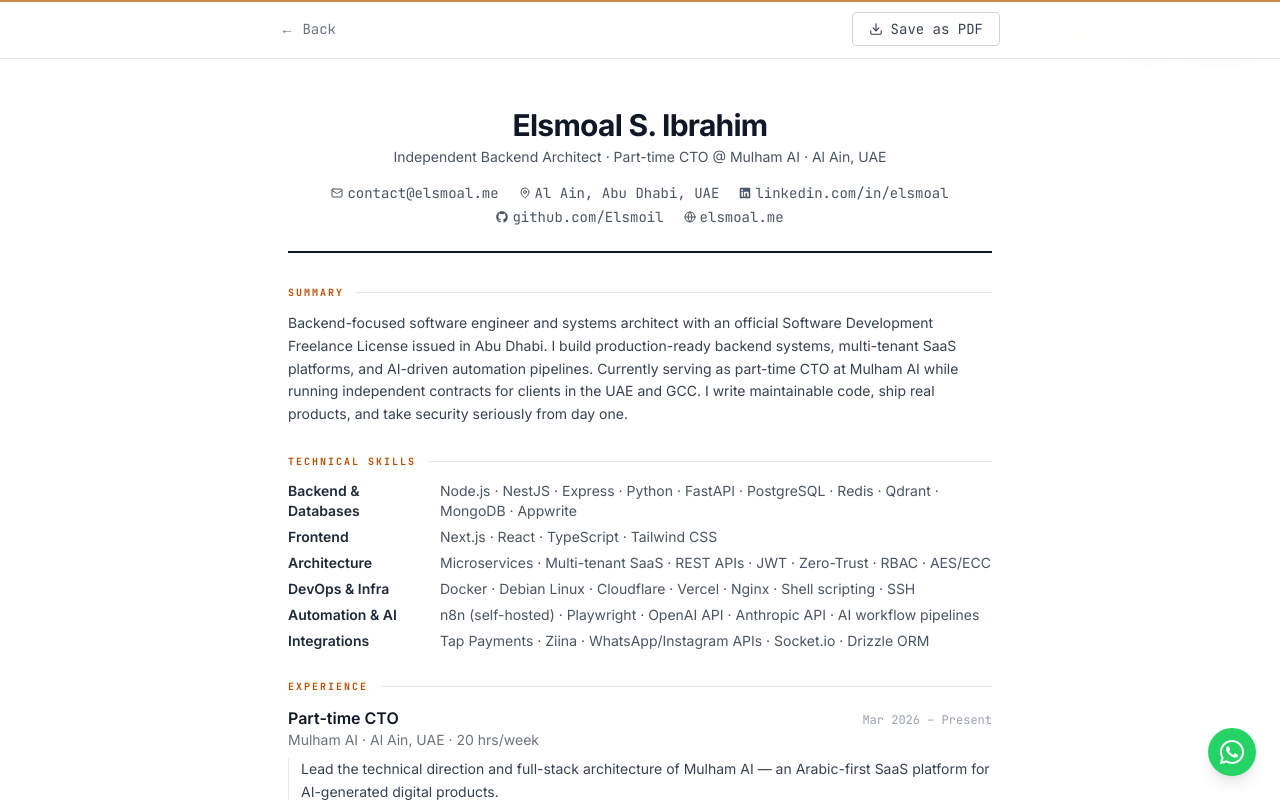
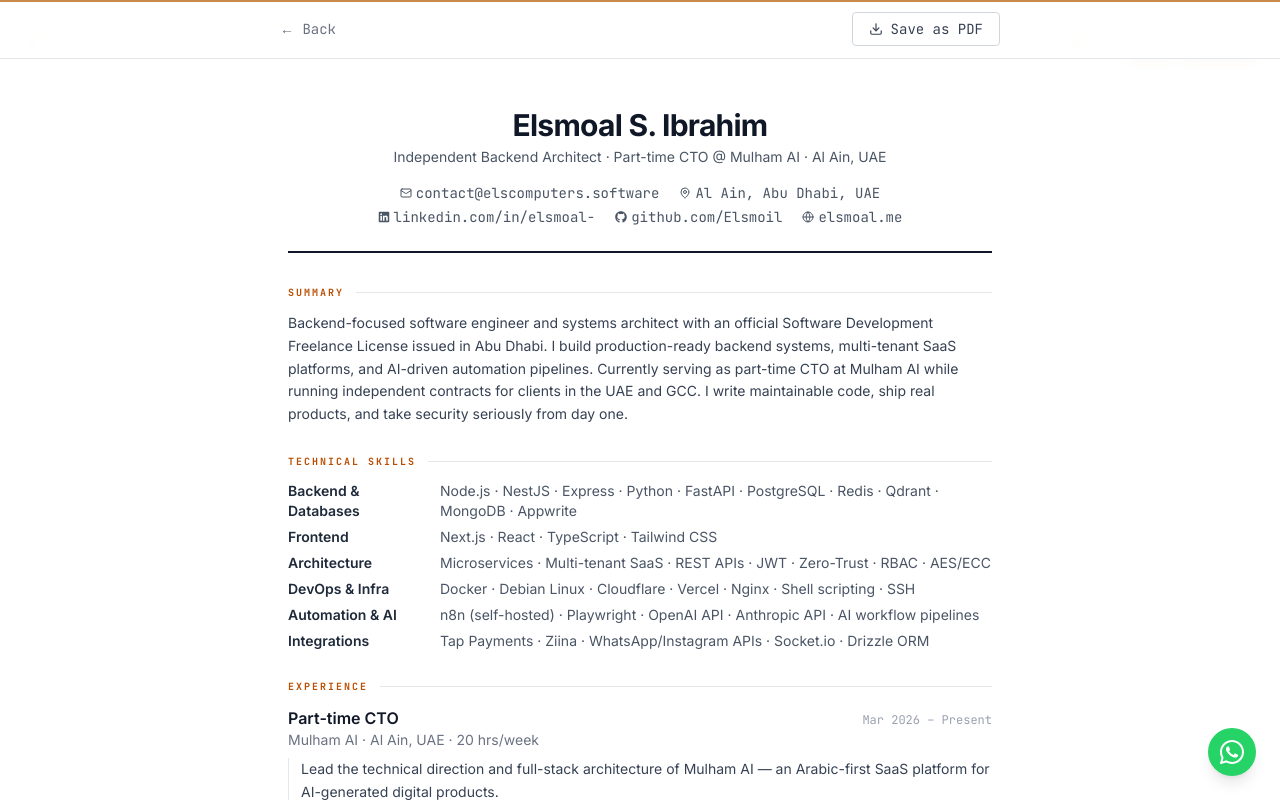
Before and after one commit to Elsmoil/Protfoilo, a Next.js app: page /en/cv in a window 1280 px wide. Shown: the top 800 px of the page. Built offline with nearby package versions, Linux system fonts and the light colour scheme.

Commit message:
fix: update contact email, LinkedIn URL, and add observability to wrangler config

```diff
--- a/src/app/[locale]/cv/page.tsx
+++ b/src/app/[locale]/cv/page.tsx
@@ -37,14 +37,14 @@
 
           {/* Contact row */}
           <div className="flex flex-wrap justify-center gap-x-5 gap-y-1 text-sm text-gray-600 font-mono">
-            <a href="mailto:contact@elsmoal.me" className="flex items-center gap-1 hover:text-gray-900 transition-colors">
-              <Mail className="w-3 h-3" /> contact@elsmoal.me
+            <a href="mailto:contact@elscomputers.software" className="flex items-center gap-1 hover:text-gray-900 transition-colors">
+              <Mail className="w-3 h-3" /> contact@elscomputers.software
             </a>
             <span className="flex items-center gap-1">
               <MapPin className="w-3 h-3" /> Al Ain, Abu Dhabi, UAE
             </span>
-            <a href="https://ae.linkedin.com/in/elsmoal" target="_blank" rel="noopener noreferrer" className="flex items-center gap-1 hover:text-gray-900 transition-colors">
-              <FaLinkedin className="w-3 h-3" /> linkedin.com/in/elsmoal
+            <a href="https://www.linkedin.com/in/elsmoal-" target="_blank" rel="noopener noreferrer" className="flex items-center gap-1 hover:text-gray-900 transition-colors">
+              <FaLinkedin className="w-3 h-3" /> linkedin.com/in/elsmoal-
             </a>
             <a href="https://github.com/Elsmoil" target="_blank" rel="noopener noreferrer" className="flex items-center gap-1 hover:text-gray-900 transition-colors">
               <FaGithub className="w-3 h-3" /> github.com/Elsmoil
--- a/src/components/sections/Contact.tsx
+++ b/src/components/sections/Contact.tsx
@@ -44,14 +44,14 @@
           {/* Contact links */}
           <div className="flex flex-col gap-5">
             <a
-              href="mailto:contact@elsmoal.me"
+              href="mailto:contact@elscomputers.software"
               onMouseEnter={() => setHoveredLink('email')}
               onMouseLeave={() => setHoveredLink(null)}
               className="flex items-center gap-3 text-gray-500 dark:text-gray-400 hover:text-brass-light dark:hover:text-brass transition-colors duration-200 w-fit group"
             >
               <Mail className="w-5 h-5 group-hover:scale-110 transition-transform duration-200" />
               <span className={`font-mono text-sm ${hoveredLink === 'email' ? 'underline decoration-brass underline-offset-4' : ''}`}>
-                contact@elsmoal.me
+                contact@elscomputers.software
               </span>
             </a>
 
@@ -70,7 +70,7 @@
             </a>
 
             <a
-              href="https://ae.linkedin.com/in/elsmoal"
+              href="https://www.linkedin.com/in/elsmoal-"
               target="_blank"
               rel="noopener noreferrer"
               onMouseEnter={() => setHoveredLink('linkedin')}
@@ -79,7 +79,7 @@
             >
               <FaLinkedin className="w-5 h-5 group-hover:scale-110 transition-transform duration-200" />
               <span className={`font-mono text-sm ${hoveredLink === 'linkedin' ? 'underline decoration-[#0A66C2] underline-offset-4' : ''}`}>
-                linkedin.com/in/elsmoal
+                linkedin.com/in/elsmoal-
               </span>
             </a>
           </div>
--- a/src/components/ui/Footer.tsx
+++ b/src/components/ui/Footer.tsx
@@ -25,13 +25,13 @@
   },
   {
     label: 'LinkedIn',
-    href: 'https://ae.linkedin.com/in/elsmoal',
+    href: 'https://www.linkedin.com/in/elsmoal-',
     icon: <FaLinkedin className="w-5 h-5" />,
     hoverColor: 'hover:text-[#0A66C2]',
   },
   {
     label: 'Email',
-    href: 'mailto:contact@elsmoal.me',
+    href: 'mailto:contact@elscomputers.software',
     icon: <Mail className="w-5 h-5" />,
     hoverColor: 'hover:text-brass-light dark:hover:text-brass',
   },
```
Also changed, not shown: 1 other file (tests, documents, lock files or other folders).
